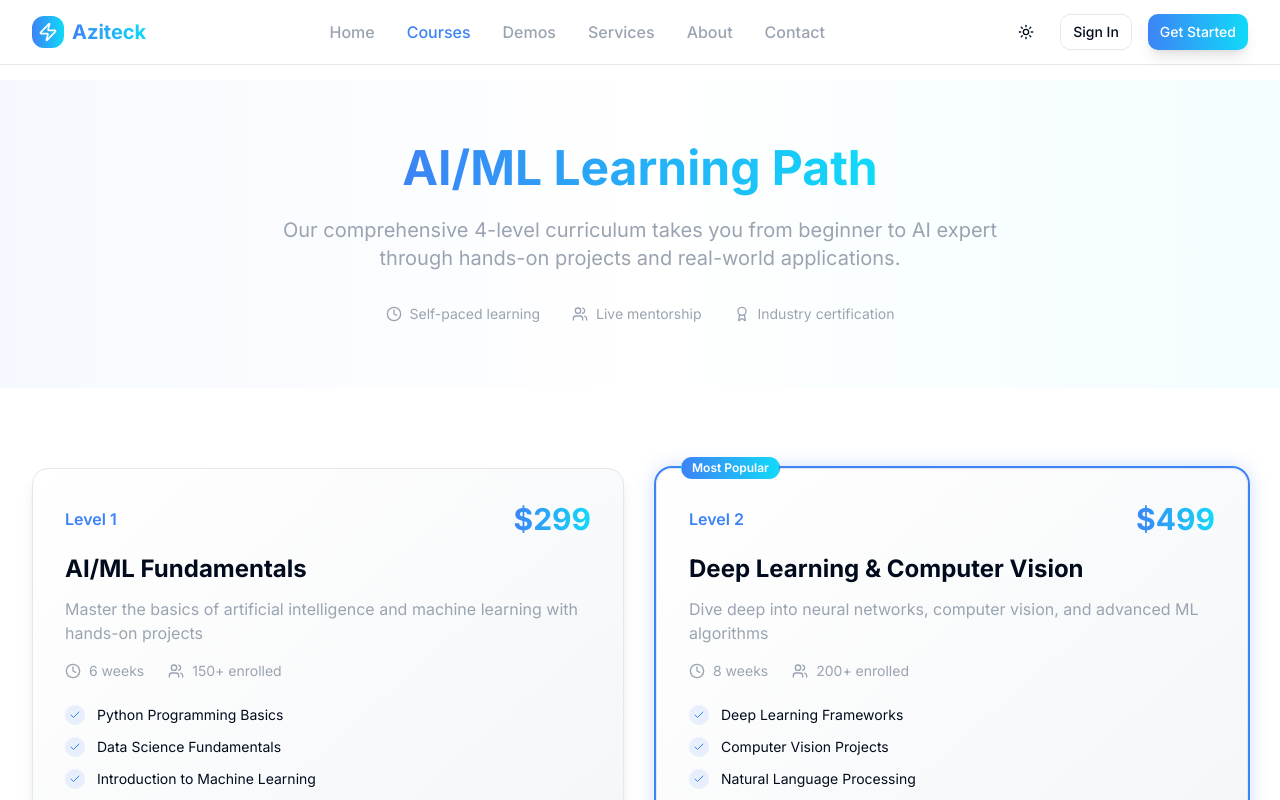
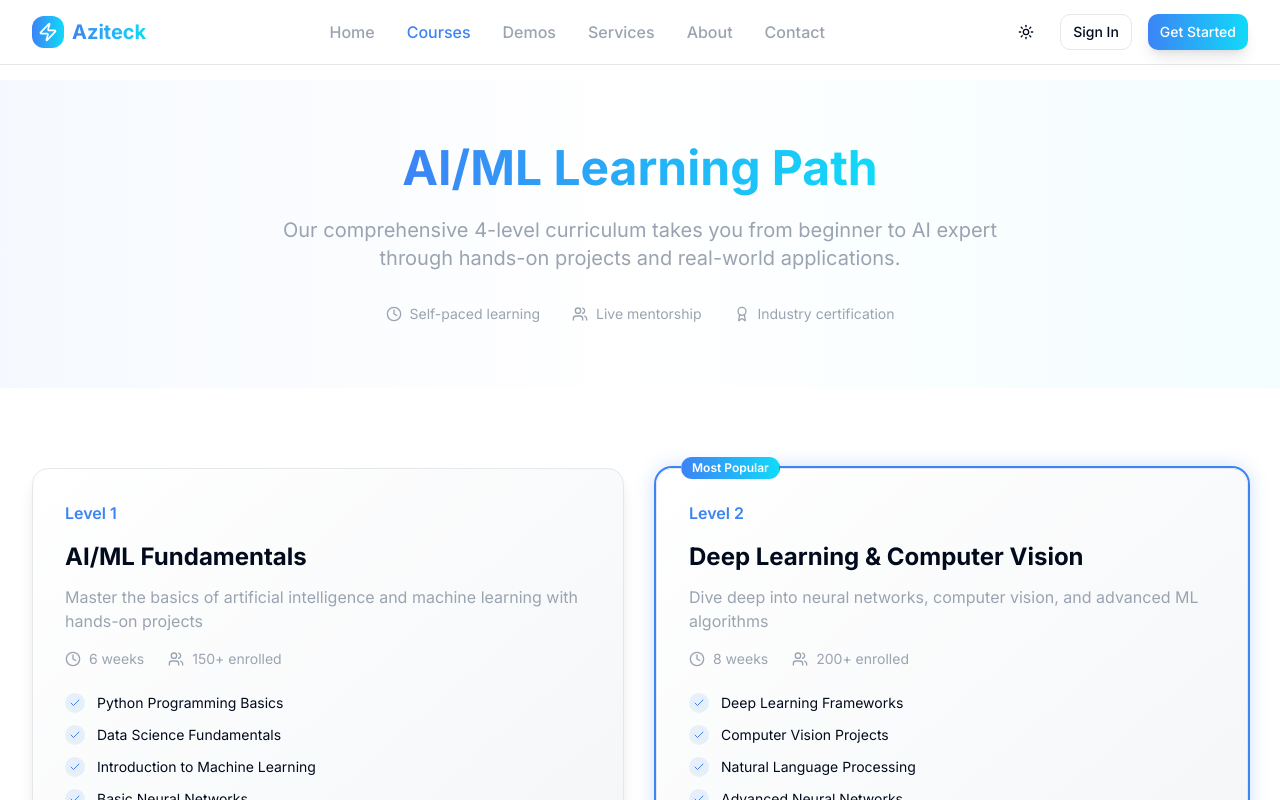
Before and after one commit to nitinat/aziteck-learn-elevate, a React (Vite) app: page /courses in a window 1280 px wide. Shown: the top 800 px of the page. Built offline with nearby package versions, Linux system fonts and the light colour scheme.

Commit message:
Update Courses page
Remove charges per level and disable "Enroll Now" button on the Courses page.

```diff
--- a/src/pages/Courses.tsx
+++ b/src/pages/Courses.tsx
@@ -120,7 +120,6 @@ export default function Courses() {
                 <div className="mb-6">
                   <div className="flex items-center justify-between mb-4">
                     <span className="text-primary font-semibold">{course.level}</span>
-                    <span className="text-3xl font-bold text-gradient">{course.price}</span>
                   </div>
 
                   <h3 className="text-2xl font-bold mb-3">{course.title}</h3>
@@ -152,6 +151,7 @@ export default function Courses() {
                 <Button
                   className={`w-full ${course.popular ? 'btn-hero' : 'btn-outline-hero'}`}
                   size="lg"
+                  disabled
                 >
                   Enroll Now
                   <ArrowRight className="ml-2 w-4 h-4" />
```
